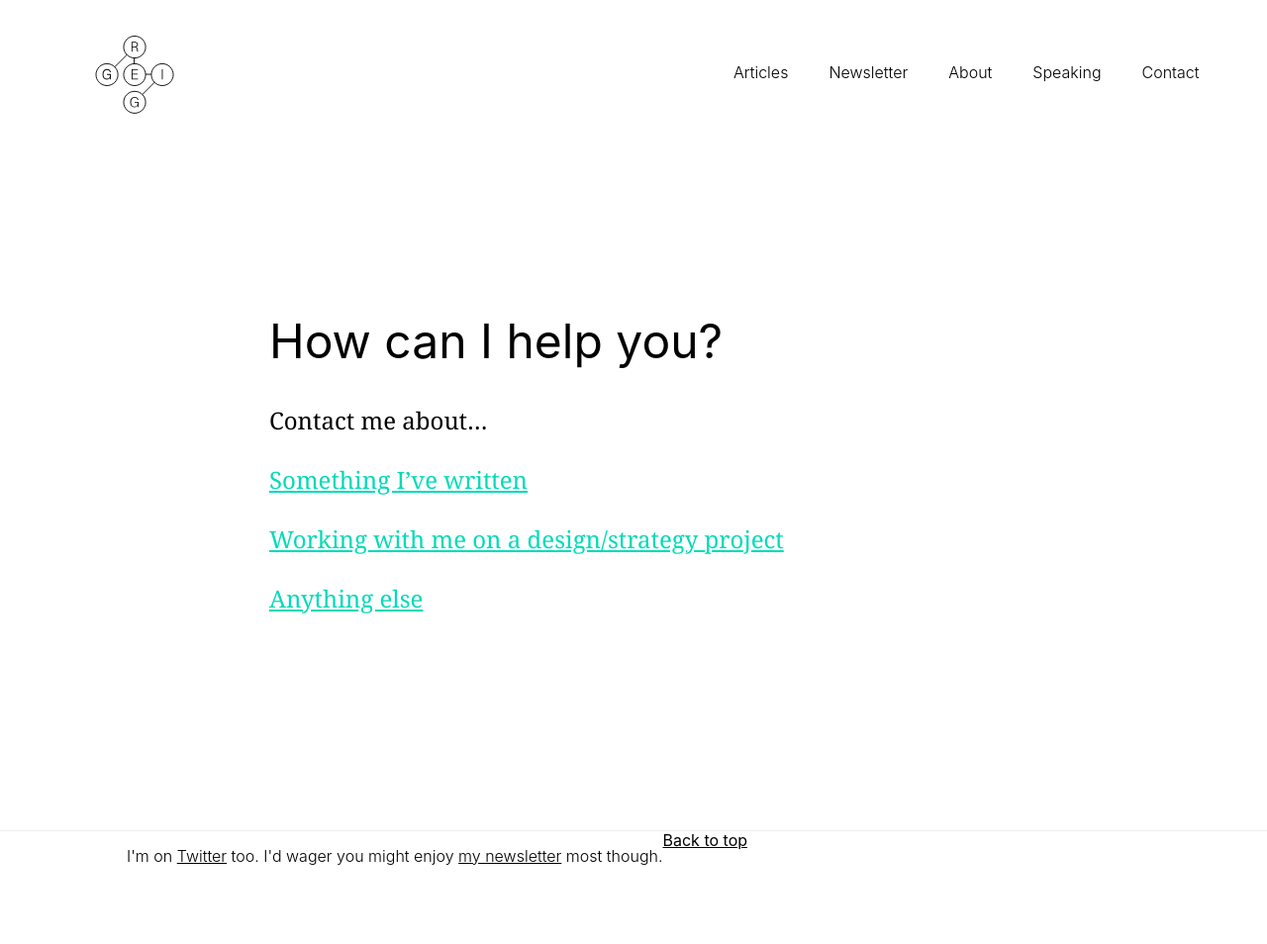
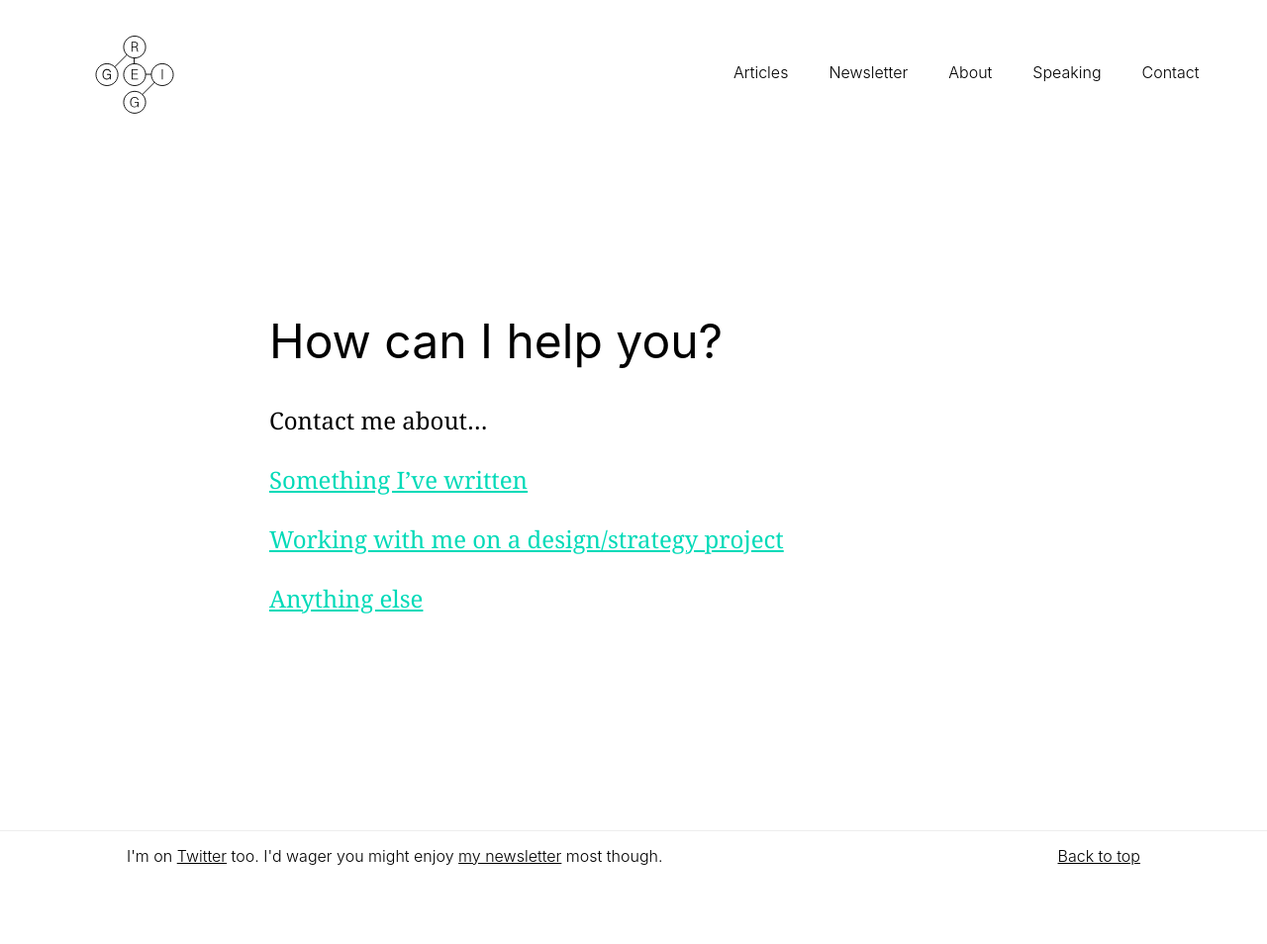
Before and after one commit to j-greig/greig, a Jekyll site: the page built from contact.md, in a window 1280 px wide. Shown: the whole page at 99% size. Built offline with Jekyll 4.4.1, drawn with Linux system fonts in a browser that asks for light colours.

Commit message:
Flexier footer

```diff
--- a/_includes/footer.html
+++ b/_includes/footer.html
@@ -1,10 +1,10 @@
-<footer class="ph3 ph5-m ph6-l sans-serif bt b--light-gray mv5 flex">
-  <div>
+<footer class="ph3 ph5-m ph6-l sans-serif bt b--light-gray mv5 flex-ns">
+  <div class="w-100 w-80-ns">
     <p class="black">I'm on <a href="http://twitter.com/j_greig" class="black">Twitter</a> too. I'd wager you might enjoy <a href="http://bit.ly/greignews" class="black">my newsletter</a> most though.
     </p>
   </div>
-  <div class="tr">
-    <a href="#" class="black">Back to top</a>
+  <div class="w-100 w-20-ns tr">
+    <p class="tr"><a href="#" class="black">Back to top</a></p>
   </div>
 </footer>
 
```
